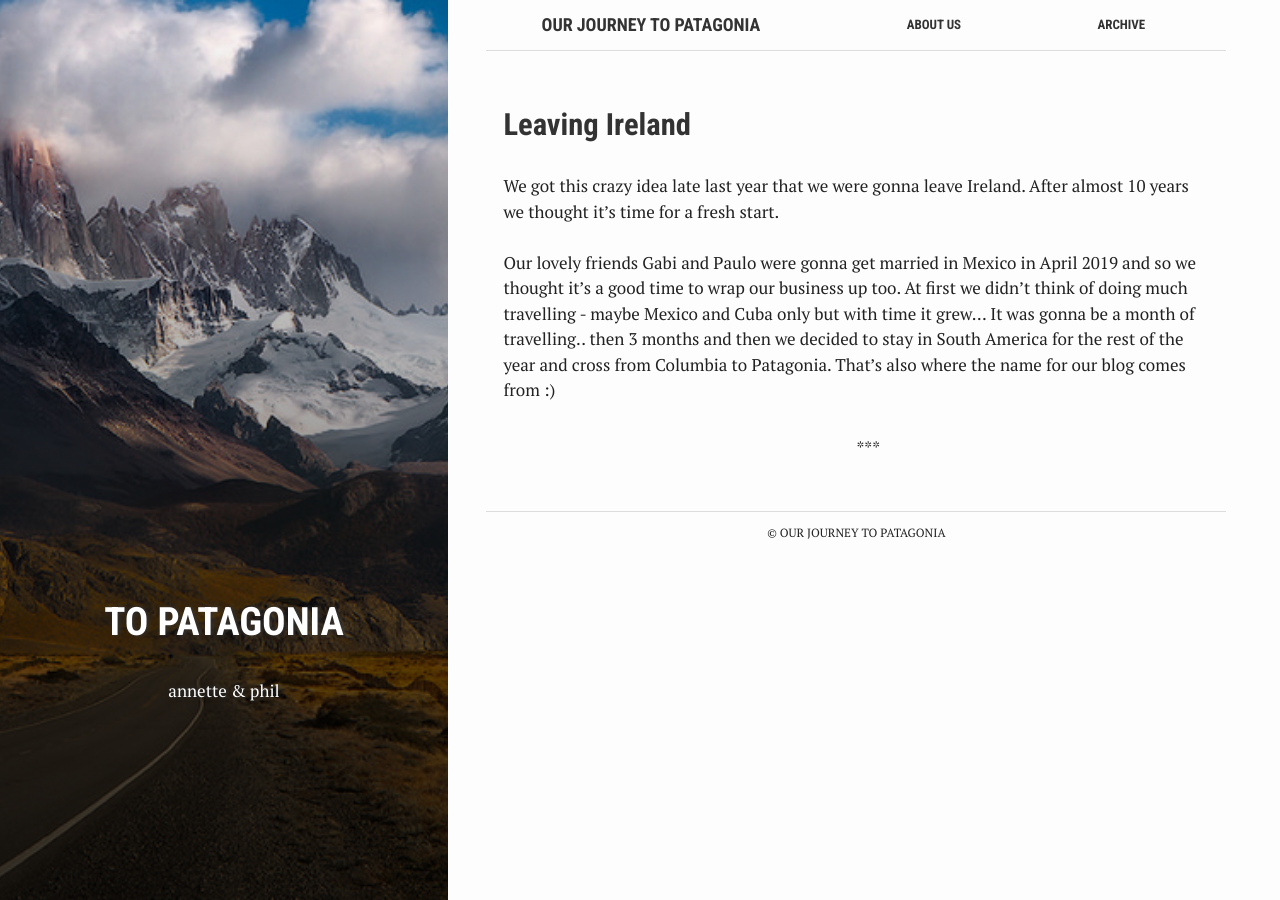
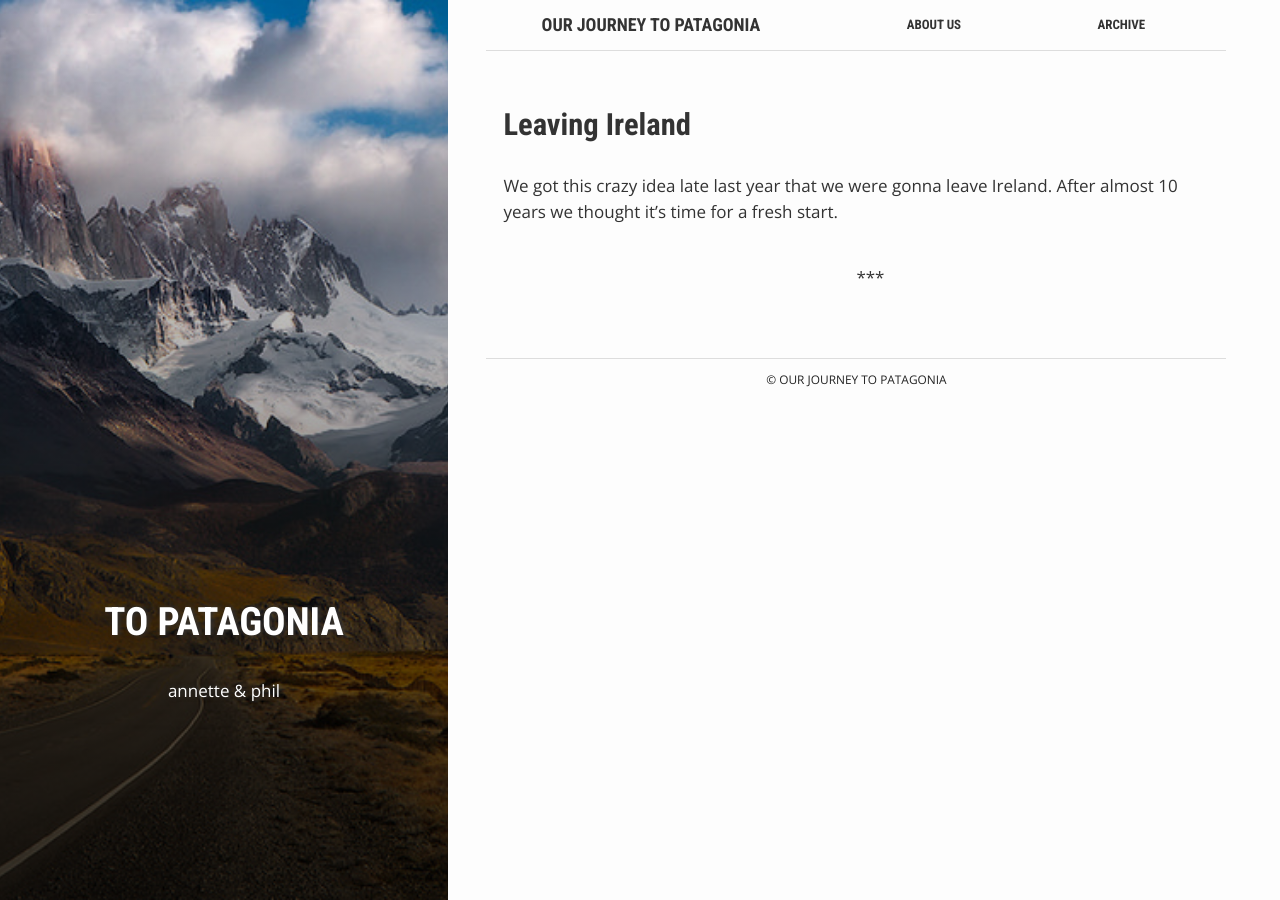
Before and after one commit to SchlachterSchmidt/topatagonia.xyz.assets, a Jekyll site: the page built from index.html, in a window 1280 px wide. Built offline with Jekyll 4.4.1, drawn with Linux system fonts in a browser that asks for light colours.

Commit message:
font change and post preview clickable

```diff
--- a/_includes/head.html
+++ b/_includes/head.html
@@ -16,8 +16,8 @@
   <meta name="description" content="{% if page.excerpt %}{{ page.excerpt | strip_html | strip_newlines | truncate: 160 }}{% else %}{{ site.description }}{% endif %}">
 
   <link rel="canonical" href="{{ page.url | replace:'index.html','' | absolute_url }}">
+  <link href="https://fonts.googleapis.com/css?family=Open+Sans|Roboto+Condensed:700&subset=latin" rel="stylesheet" type="text/css">
 
-  <link href='https://fonts.googleapis.com/css?family=PT+Serif:400,400italic,700|Roboto+Condensed:700&subset=latin' rel='stylesheet' type='text/css'>
   <link rel="stylesheet" type="text/css" href="{{ "/assets/css/main.css" | relative_url }}">
   <link rel="stylesheet" type="text/css" href="{{ "/assets/css/justifiedGallery.min.css" | relative_url }}">
   <link rel="stylesheet" type="text/css" href="{{ "/assets/css/jekyll-photo-gallery.css" | relative_url }}">
--- a/_posts/2019-04-01-leaving-ireland.markdown
+++ b/_posts/2019-04-01-leaving-ireland.markdown
@@ -8,6 +8,8 @@
 
 
 We got this crazy idea late last year that we were gonna leave Ireland. After almost 10 years we thought it's time for a fresh start.<br><br>
+
+
 Our lovely friends Gabi and Paulo were gonna get married in Mexico in April 2019 and so we thought it's a good time to wrap our business up too. At first we didn't think of doing much travelling - maybe Mexico and Cuba only but with time it grew... It was gonna be a month of travelling.. then 3 months and then we decided to stay in South America for the rest of the year and cross from Columbia to Patagonia. That's also where the name for our blog comes from :)<br>
 
 It was a hard decision after so many years, especially because we loved our jobs and got to do exactly what we both wanted. But it's never a good timing for anything in life anyway, it's always too late or too early so this time we decided to wing it.<br>
--- a/assets/_sass/_base.scss
+++ b/assets/_sass/_base.scss
@@ -13,7 +13,7 @@
 
 
 body {
-  font: normal 17px/1.5 'PT Serif', "Helvetica Neue", "Helvetica", Arial, sans-serif;
+  font: normal 17px/1.5 "Open Sans", "Helvetica Neue", "Helvetica", Arial, sans-serif;
   width: 100%;
   height: 100%;
   background: #fdfdfd;
--- a/assets/_sass/_layout.scss
+++ b/assets/_sass/_layout.scss
@@ -199,7 +199,6 @@
   &:after {
     content: "***";
     position: absolute;
-    margin-top: 1em;
     width: 100px;
     left: 50%;
   }
@@ -234,6 +233,10 @@
     padding: .2em;
     background-color: #fff;
   }
+}
+
+a.block-link {
+    text-decoration: none;
 }
 
 .post-meta {
--- a/index.html
+++ b/index.html
@@ -7,8 +7,10 @@
 ---
 
 {% for post in site.posts limit: 10 %}
-  <article class="index-page">
-    <h2><a href="{{ post.url | relative_url }}">{{ post.title }}</a></h2>
-    {{ post.excerpt }}
-  </article>
+  <a class="block-link" href="{{ post.url | relative_url }}">
+    <article class="index-page">
+      <h2>{{ post.title }}</h2>
+      {{ post.excerpt }}
+    </article>
+  </a>
 {% endfor %}
```
Also changed, not shown: about.md (+3 -1 lines).
